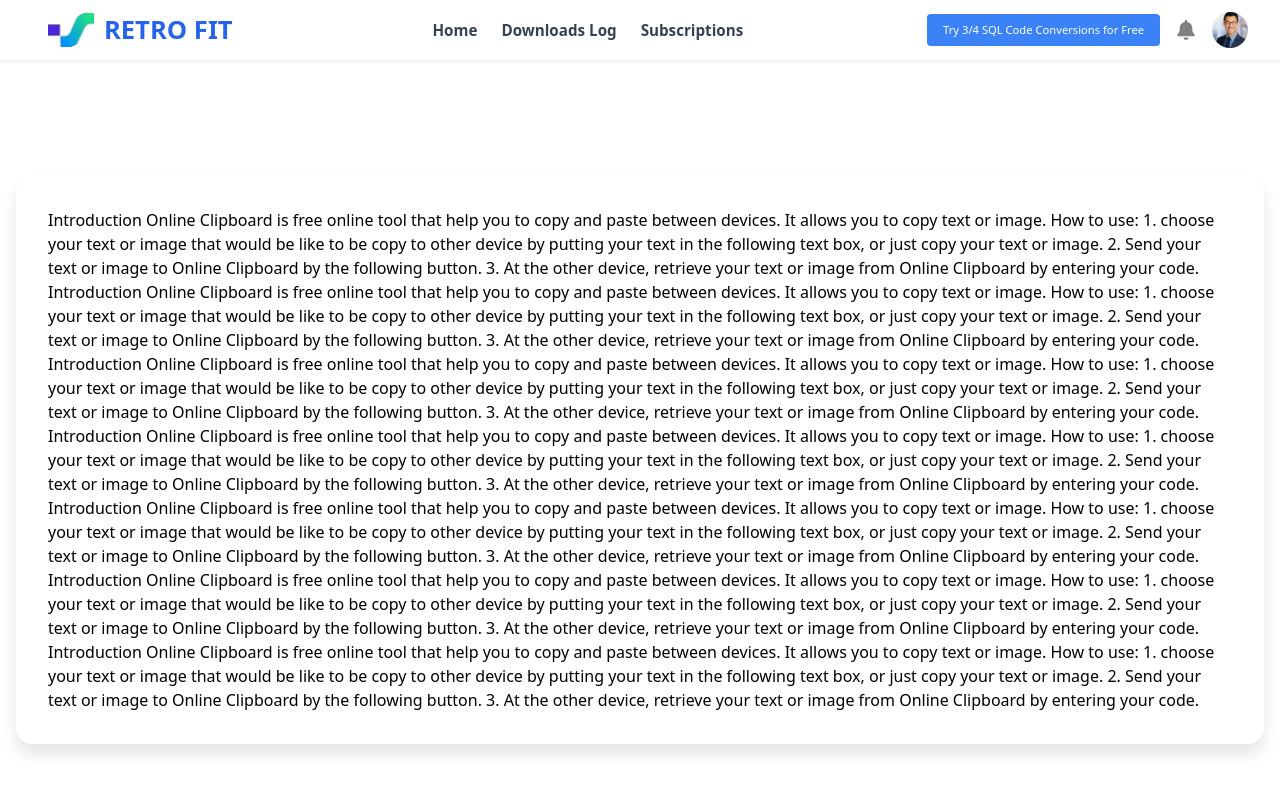
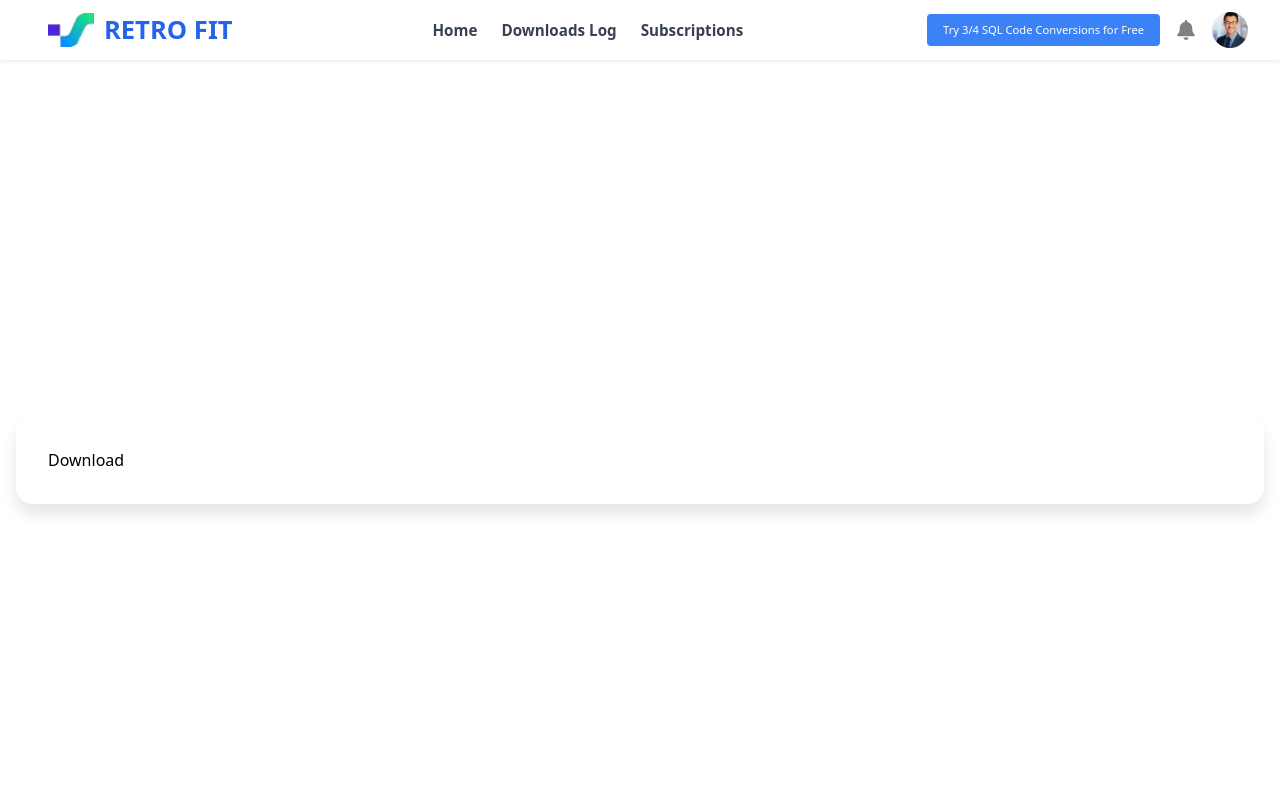
Before and after one commit to RakshitVita/B2C-Retro-Fit, a React (Vite) app: page /downloads in a window 1280 px wide. Shown: the top 792 px of the page. Built offline with nearby package versions, Linux system fonts and the light colour scheme.

Commit message:
navbar
navbar change

```diff
--- a/src/App.jsx
+++ b/src/App.jsx
@@ -15,9 +15,10 @@ const App = () => {
   ];
 
   const profileFields = [
+    { label: "Avatar", value: "/assets/profile.jpg" },
     { label: "Name", value: "Jane Doe" },
-    { label: "Email", value: "jane@example.com" },
-    { label: "Avatar", value: "/assets/profile.jpg" }
+    { label: "Email", value: "jane@example.com" }
+
   ];
 
   const filenumber = 3;
--- a/src/componets/Download.jsx
+++ b/src/componets/Download.jsx
@@ -9,83 +9,7 @@ const Download = () => {
   return (
     <>
     <Maincontainer>
-        Introduction
-
-Online Clipboard is free online tool that help you to copy and paste between devices. It allows you to copy text or image.
-
-How to use:
-
-1. choose your text or image that would be like to be copy to other device by putting your text in the following text box, or just copy your text or image.
-
-2. Send your text or image to Online Clipboard by the following button.
-
-3. At the other device, retrieve your text or image from Online Clipboard by entering your code.
-Introduction
-
-Online Clipboard is free online tool that help you to copy and paste between devices. It allows you to copy text or image.
-
-How to use:
-
-1. choose your text or image that would be like to be copy to other device by putting your text in the following text box, or just copy your text or image.
-
-2. Send your text or image to Online Clipboard by the following button.
-
-3. At the other device, retrieve your text or image from Online Clipboard by entering your code.
-Introduction
-
-Online Clipboard is free online tool that help you to copy and paste between devices. It allows you to copy text or image.
-
-How to use:
-
-1. choose your text or image that would be like to be copy to other device by putting your text in the following text box, or just copy your text or image.
-
-2. Send your text or image to Online Clipboard by the following button.
-
-3. At the other device, retrieve your text or image from Online Clipboard by entering your code.
-Introduction
-
-Online Clipboard is free online tool that help you to copy and paste between devices. It allows you to copy text or image.
-
-How to use:
-
-1. choose your text or image that would be like to be copy to other device by putting your text in the following text box, or just copy your text or image.
-
-2. Send your text or image to Online Clipboard by the following button.
-
-3. At the other device, retrieve your text or image from Online Clipboard by entering your code.
-Introduction
-
-Online Clipboard is free online tool that help you to copy and paste between devices. It allows you to copy text or image.
-
-How to use:
-
-1. choose your text or image that would be like to be copy to other device by putting your text in the following text box, or just copy your text or image.
-
-2. Send your text or image to Online Clipboard by the following button.
-
-3. At the other device, retrieve your text or image from Online Clipboard by entering your code.
-Introduction
-
-Online Clipboard is free online tool that help you to copy and paste between devices. It allows you to copy text or image.
-
-How to use:
-
-1. choose your text or image that would be like to be copy to other device by putting your text in the following text box, or just copy your text or image.
-
-2. Send your text or image to Online Clipboard by the following button.
-
-3. At the other device, retrieve your text or image from Online Clipboard by entering your code.
-Introduction
-
-Online Clipboard is free online tool that help you to copy and paste between devices. It allows you to copy text or image.
-
-How to use:
-
-1. choose your text or image that would be like to be copy to other device by putting your text in the following text box, or just copy your text or image.
-
-2. Send your text or image to Online Clipboard by the following button.
-
-3. At the other device, retrieve your text or image from Online Clipboard by entering your code.
+    Download
     </Maincontainer>
     </>
   )
```
